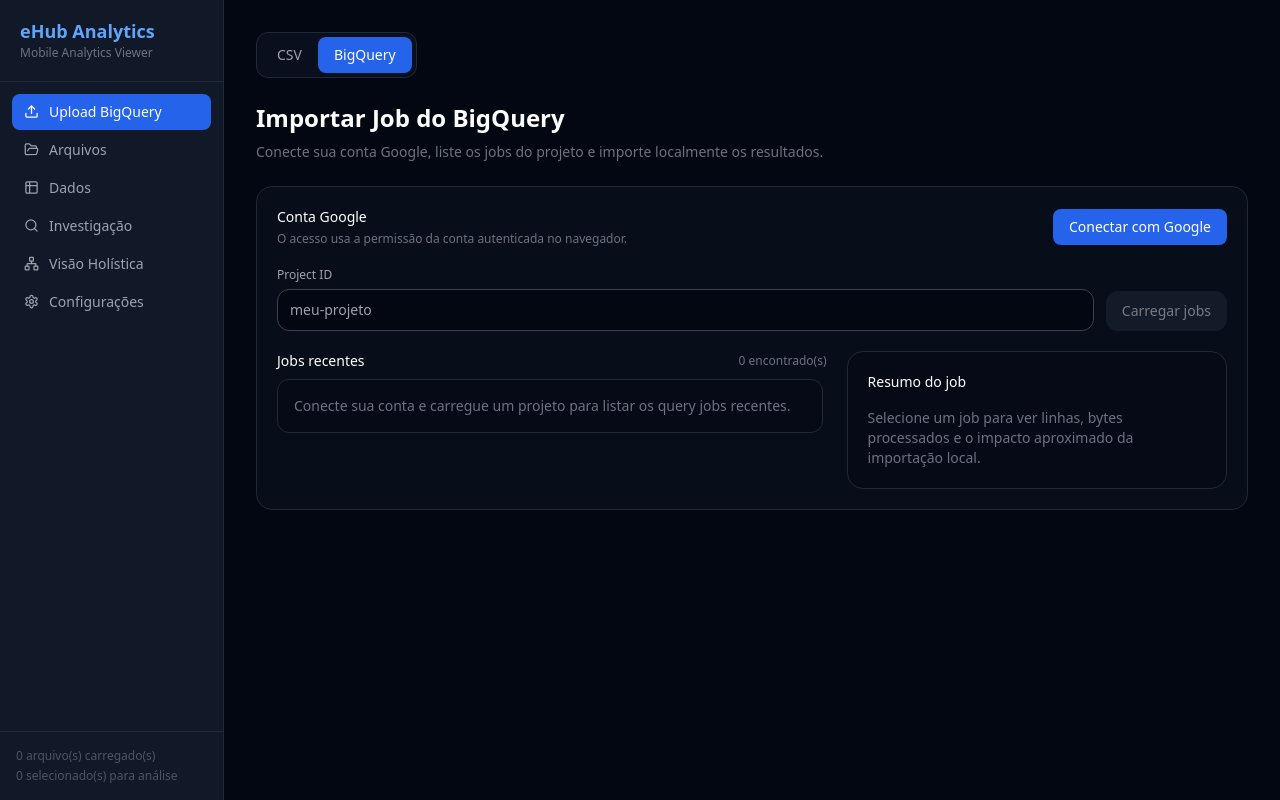
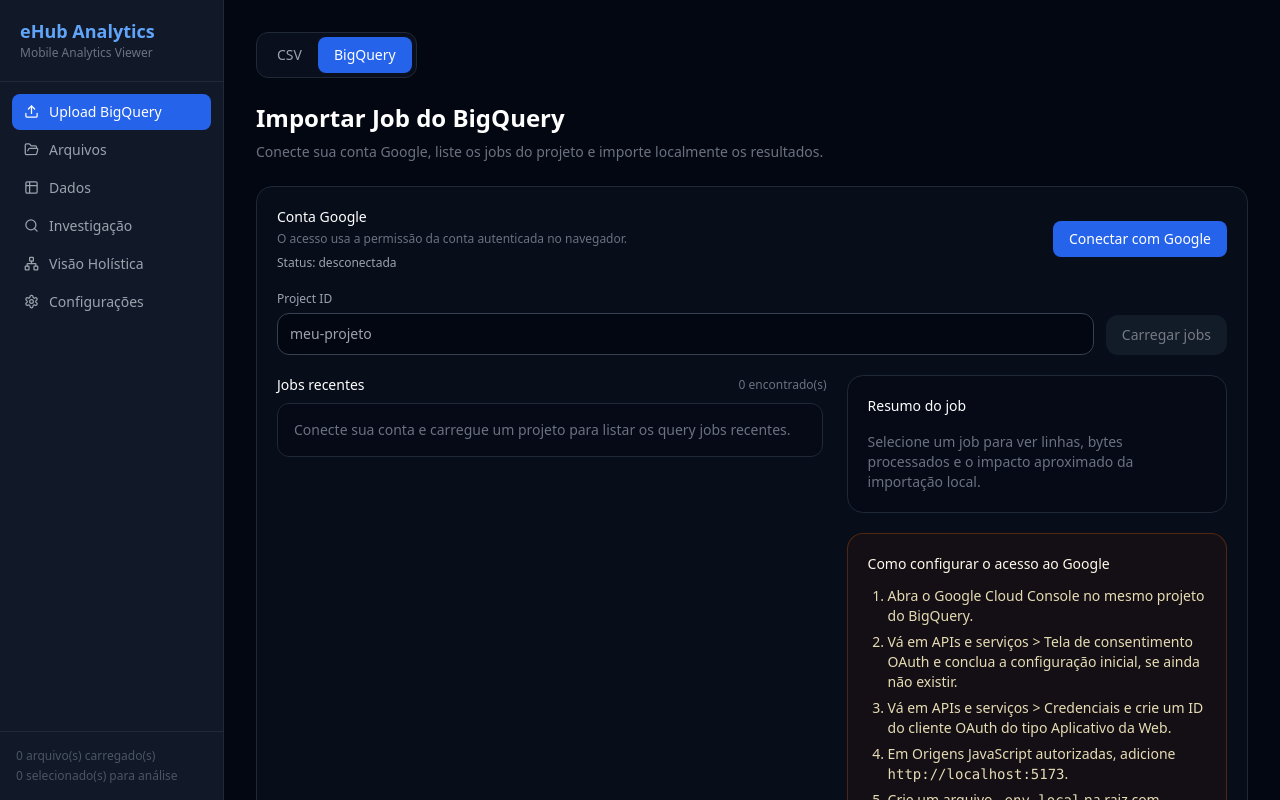
Before and after one commit to brunosaunders/ehub, a React (Vite) app: page /upload in a window 1280 px wide. Both pictures are taken after a click on the button "BigQuery". Built offline with nearby package versions, Linux system fonts and the light colour scheme; no server answers.

Commit message:
feat: instrui como pegar client id

```diff
--- a/src/pages/UploadPage.jsx
+++ b/src/pages/UploadPage.jsx
@@ -55,14 +55,15 @@
 
 export default function UploadPage() {
   const { addFile, primaryColumns, secondaryColumns, tableColumnOrder } = useStore()
+  const [googleToken, setGoogleToken] = useState(null)
   const isBigQueryEnabled = Boolean(import.meta.env.VITE_GOOGLE_CLIENT_ID)
+  const isGoogleConnected = Boolean(googleToken?.access_token)
 
   const [mode, setMode] = useState('csv')
   const [step, setStep] = useState('drop') // drop | parsing | preview | saving | done
   const [parsed, setParsed] = useState(null)
   const [fileName, setFileName] = useState('')
   const [isDragging, setIsDragging] = useState(false)
-  const [googleToken, setGoogleToken] = useState(null)
   const [projectId, setProjectId] = useState('')
   const [jobs, setJobs] = useState([])
   const [selectedJobId, setSelectedJobId] = useState('')
@@ -149,6 +150,7 @@
     setJobs([])
     setSelectedJobId('')
     setSelectedJobSummary(null)
+    setProjectId('')
     setBigQueryError('')
   }, [googleToken])
 
@@ -430,9 +432,12 @@
               <p className="text-xs text-gray-500 mt-1">
                 O acesso usa a permissão da conta autenticada no navegador.
               </p>
+              <p className="text-xs mt-2 text-gray-400">
+                Status: {isGoogleConnected ? 'conectada' : 'desconectada'}
+              </p>
             </div>
 
-            {googleToken ? (
+            {isGoogleConnected ? (
               <button
                 className="px-4 py-2 bg-gray-800 text-gray-200 rounded-lg hover:bg-gray-700 transition-colors text-sm"
                 onClick={handleGoogleDisconnect}
@@ -464,7 +469,7 @@
             <button
               className="px-4 py-2.5 bg-gray-800 text-gray-200 rounded-xl hover:bg-gray-700 transition-colors text-sm disabled:opacity-50"
               onClick={handleLoadJobs}
-              disabled={!isBigQueryEnabled || !googleToken || isLoadingJobs}
+              disabled={!isBigQueryEnabled || !isGoogleConnected || isLoadingJobs}
             >
               {isLoadingJobs ? 'Carregando jobs...' : 'Carregar jobs'}
             </button>
@@ -527,6 +532,7 @@
               </div>
             </div>
 
+            <div className="space-y-5">
               <div className="rounded-2xl border border-gray-800 bg-gray-950/40 p-5">
                 <p className="text-sm font-medium text-white mb-4">Resumo do job</p>
 
@@ -594,6 +600,19 @@
                   </div>
                 )}
               </div>
+
+              <div className="rounded-2xl border border-amber-800/50 bg-amber-950/20 p-5 space-y-3">
+                <p className="text-sm font-medium text-amber-50">Como configurar o acesso ao Google</p>
+                <ol className="list-decimal pl-5 space-y-1.5 text-sm text-amber-100/90">
+                  <li>Abra o Google Cloud Console no mesmo projeto do BigQuery.</li>
+                  <li>Vá em APIs e serviços &gt; Tela de consentimento OAuth e conclua a configuração inicial, se ainda não existir.</li>
+                  <li>Vá em APIs e serviços &gt; Credenciais e crie um ID do cliente OAuth do tipo Aplicativo da Web.</li>
+                  <li>Em Origens JavaScript autorizadas, adicione <span className="font-mono">http://localhost:5173</span>.</li>
+                  <li>Crie um arquivo <span className="font-mono">.env.local</span> na raiz com <span className="font-mono">VITE_GOOGLE_CLIENT_ID=seu_client_id</span>.</li>
+                  <li>Reinicie o front com <span className="font-mono">npm run dev</span> e tente conectar novamente.</li>
+                </ol>
+              </div>
+            </div>
           </div>
         </div>
       </>
@@ -645,9 +664,20 @@
 
       {parsed ? (
         <>
-          <h1 className="text-2xl font-bold text-white mb-2">
+          <div className="flex items-start justify-between gap-4 mb-2">
+            <h1 className="text-2xl font-bold text-white">
               {mode === 'bigquery' ? 'Pré-visualização do Job' : 'Upload BigQuery CSV'}
             </h1>
+
+            {mode === 'bigquery' && isGoogleConnected && (
+              <button
+                className="px-4 py-2 bg-gray-800 text-gray-200 rounded-lg hover:bg-gray-700 transition-colors text-sm flex-shrink-0"
+                onClick={handleGoogleDisconnect}
+              >
+                Desconectar Google
+              </button>
+            )}
+          </div>
           <p className="text-sm text-gray-500 mb-6">
             Os campos usados pela análise são extraídos automaticamente de event_params e user_properties.
           </p>
```
Lines whose indentation alone changed are shown as unchanged.
